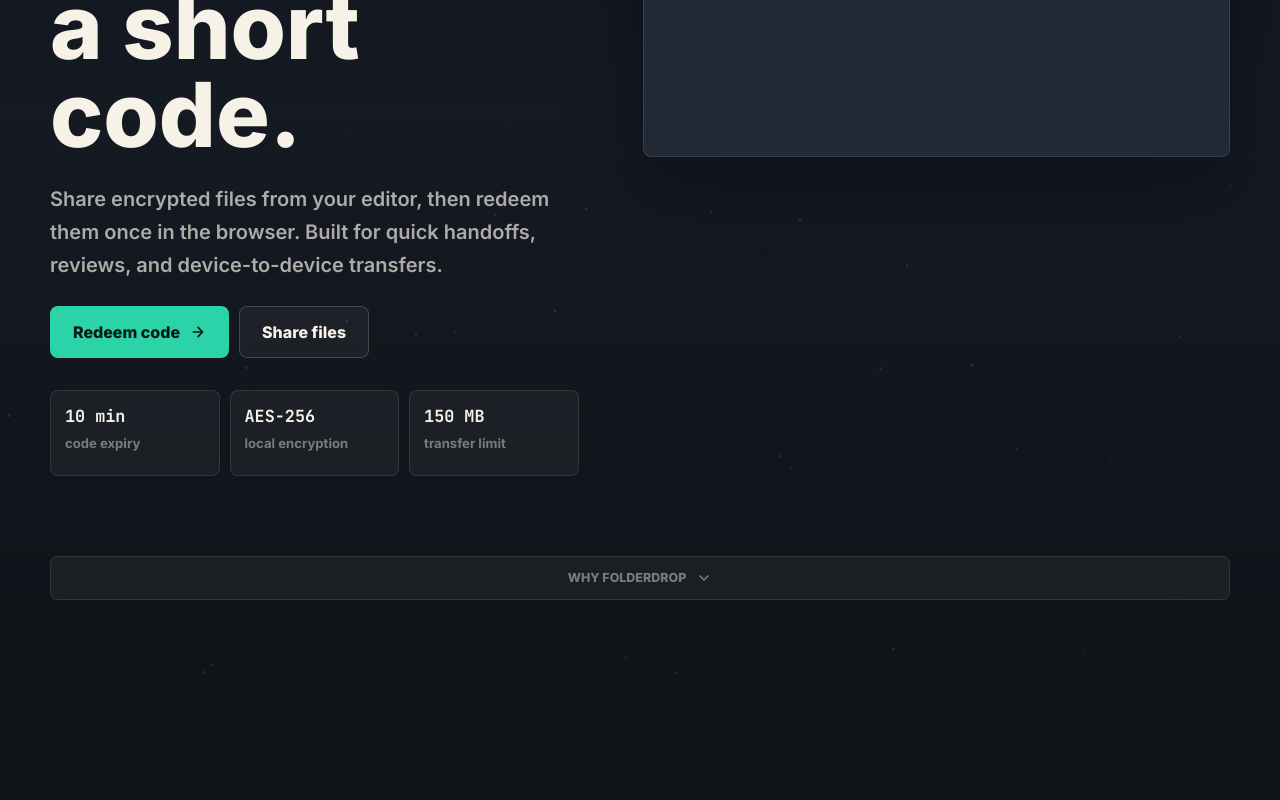
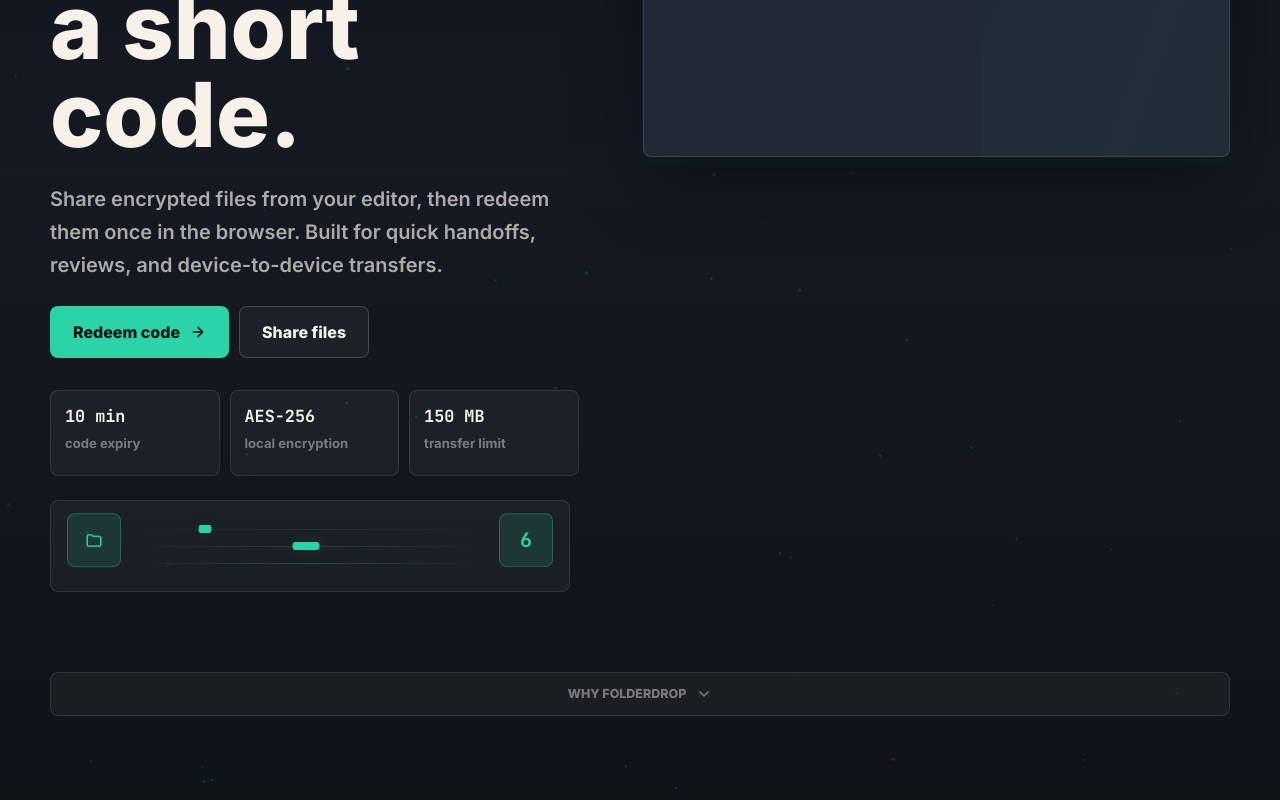
Before and after one commit to Bimal-bit/FolderDrop, a React (Vite) app in the folder web-ui/: page / in a window 1280 px wide. Shown: the part 505-1305 px from the top of the page. Before the commit the page ends 1189 px from the top, so only its background shows below. Built offline with nearby package versions, Linux system fonts and the light colour scheme.

Commit message:
Initial FolderDrop project

```diff
--- a/web-ui/src/App.tsx
+++ b/web-ui/src/App.tsx
@@ -40,6 +40,33 @@
     <svg width="16" height="16" fill="none" viewBox="0 0 24 24" stroke="currentColor" strokeWidth="2.5" strokeLinecap="round" strokeLinejoin="round">
       <path d="M5 12h14M12 5l7 7-7 7" />
     </svg>
+  );
+}
+
+function TransferSignal() {
+  return (
+    <motion.div
+      className="transfer-signal"
+      aria-hidden="true"
+      initial={{ opacity: 0, y: 16 }}
+      animate={{ opacity: 1, y: 0 }}
+      transition={{ delay: 0.22, duration: 0.48, ease: [0.22, 1, 0.36, 1] }}
+    >
+      <div className="signal-node signal-node-left">
+        <FolderIcon />
+      </div>
+      <div className="signal-lanes">
+        <span className="signal-lane" />
+        <span className="signal-lane signal-lane-mid" />
+        <span className="signal-lane" />
+        <span className="signal-packet signal-packet-a" />
+        <span className="signal-packet signal-packet-b" />
+        <span className="signal-packet signal-packet-c" />
+      </div>
+      <div className="signal-node signal-node-right">
+        <span>6</span>
+      </div>
+    </motion.div>
   );
 }
 
@@ -240,6 +267,7 @@
                   </div>
                 ))}
               </div>
+              <TransferSignal />
             </motion.div>
 
             <section className="card-wrap" aria-live="polite" aria-label="Transfer panel">
--- a/web-ui/src/index.css
+++ b/web-ui/src/index.css
@@ -143,6 +143,50 @@
   to { opacity: 1; transform: translateX(0); }
 }
 
+@keyframes soft-rise {
+  0% { opacity: 0; transform: translateY(18px); }
+  100% { opacity: 1; transform: translateY(0); }
+}
+
+@keyframes signal-float {
+  0%, 100% { transform: translateY(0); }
+  50% { transform: translateY(-6px); }
+}
+
+@keyframes packet-flow {
+  0% { left: 7%; opacity: 0; transform: translateY(-50%) scaleX(0.35); }
+  12% { opacity: 1; }
+  78% { opacity: 1; }
+  100% { left: 86%; opacity: 0; transform: translateY(-50%) scaleX(1); }
+}
+
+@keyframes lane-pulse {
+  0%, 100% { opacity: 0.36; }
+  50% { opacity: 0.9; }
+}
+
+@keyframes panel-scan {
+  0% { transform: translateX(-120%); opacity: 0; }
+  22% { opacity: 1; }
+  58% { opacity: 0.55; }
+  100% { transform: translateX(120%); opacity: 0; }
+}
+
+@keyframes glow-border {
+  0%, 100% { border-color: var(--border); box-shadow: var(--card-shadow); }
+  50% { border-color: var(--drop-border); box-shadow: var(--card-shadow), var(--accent-glow); }
+}
+
+@keyframes icon-breathe {
+  0%, 100% { transform: scale(1); }
+  50% { transform: scale(1.06); }
+}
+
+@keyframes digit-ready {
+  0%, 100% { transform: translateY(0); }
+  50% { transform: translateY(-2px); }
+}
+
 .particle-canvas {
   position: fixed;
   inset: 0;
@@ -208,6 +252,7 @@
 .brand-icon {
   width: 42px;
   height: 42px;
+  animation: icon-breathe 4.8s ease-in-out infinite;
 }
 
 .nav-status {
@@ -298,6 +343,7 @@
   font-weight: 800;
   line-height: 0.98;
   letter-spacing: 0;
+  animation: soft-rise 0.58s ease both;
 }
 
 .hero-sub {
@@ -306,6 +352,7 @@
   font-size: clamp(1rem, 2vw, 1.25rem);
   font-weight: 600;
   line-height: 1.65;
+  animation: soft-rise 0.62s ease 0.08s both;
 }
 
 .hero-actions {
@@ -317,6 +364,7 @@
 .cta,
 .download-btn,
 .upload-start-btn {
+  position: relative;
   display: inline-flex;
   align-items: center;
   justify-content: center;
@@ -328,7 +376,26 @@
   color: var(--accent-ink);
   font-weight: 800;
   letter-spacing: 0;
+  overflow: hidden;
   transition: transform 180ms ease, box-shadow 180ms ease, opacity 180ms ease;
+}
+
+.cta::before,
+.download-btn::before,
+.upload-start-btn::before {
+  content: '';
+  position: absolute;
+  inset: 0;
+  background: linear-gradient(110deg, transparent 0%, rgba(255, 255, 255, 0.22) 45%, transparent 70%);
+  transform: translateX(-120%);
+  transition: transform 520ms ease;
+}
+
+.cta > *,
+.download-btn > *,
+.upload-start-btn > * {
+  position: relative;
+  z-index: 1;
 }
 
 .cta {
@@ -349,6 +416,12 @@
   box-shadow: var(--accent-glow);
 }
 
+.cta:hover::before,
+.download-btn:hover:not(:disabled)::before,
+.upload-start-btn:hover:not(:disabled)::before {
+  transform: translateX(120%);
+}
+
 .trust-strip {
   display: grid;
   grid-template-columns: repeat(3, minmax(0, 1fr));
@@ -363,6 +436,22 @@
   border: 1px solid var(--border);
   border-radius: 8px;
   background: var(--surface-soft);
+  animation: soft-rise 0.48s ease both;
+  transition: transform 180ms ease, border-color 180ms ease, background 180ms ease;
+}
+
+.trust-item:nth-child(2) {
+  animation-delay: 0.08s;
+}
+
+.trust-item:nth-child(3) {
+  animation-delay: 0.16s;
+}
+
+.trust-item:hover {
+  transform: translateY(-2px);
+  border-color: var(--drop-border);
+  background: var(--accent-soft);
 }
 
 .trust-item strong {
@@ -381,6 +470,110 @@
   line-height: 1.35;
 }
 
+.transfer-signal {
+  position: relative;
+  display: grid;
+  grid-template-columns: 54px 1fr 54px;
+  align-items: center;
+  gap: 12px;
+  width: min(100%, 520px);
+  min-height: 92px;
+  padding: 16px;
+  border: 1px solid var(--border);
+  border-radius: 8px;
+  background: var(--surface-soft);
+  overflow: hidden;
+}
+
+.transfer-signal::before {
+  content: '';
+  position: absolute;
+  inset: 0;
+  background:
+    linear-gradient(90deg, transparent, var(--accent-soft), transparent);
+  animation: panel-scan 5.5s ease-in-out infinite;
+  pointer-events: none;
+}
+
+.signal-node {
+  position: relative;
+  z-index: 1;
+  display: inline-flex;
+  align-items: center;
+  justify-content: center;
+  width: 54px;
+  height: 54px;
+  border: 1px solid var(--drop-border);
+  border-radius: 8px;
+  background: var(--accent-dim);
+  color: var(--accent);
+  animation: signal-float 3.6s ease-in-out infinite;
+}
+
+.signal-node-right {
+  animation-delay: 0.4s;
+}
+
+.signal-node-right span {
+  font-family: 'JetBrains Mono', monospace;
+  font-size: 1.25rem;
+  font-weight: 800;
+}
+
+.signal-lanes {
+  position: relative;
+  height: 54px;
+}
+
+.signal-lane {
+  position: absolute;
+  left: 0;
+  right: 0;
+  top: 50%;
+  height: 1px;
+  background: linear-gradient(90deg, transparent, var(--drop-border), transparent);
+  animation: lane-pulse 2.8s ease-in-out infinite;
+}
+
+.signal-lane:first-child {
+  top: 18%;
+  animation-delay: 0.3s;
+}
+
+.signal-lane-mid {
+  animation-delay: 0.8s;
+}
+
+.signal-lane:nth-child(3) {
+  top: 82%;
+  animation-delay: 1.2s;
+}
+
+.signal-packet {
+  position: absolute;
+  top: 50%;
+  left: 7%;
+  width: 42px;
+  height: 8px;
+  border-radius: 999px;
+  background: var(--accent);
+  box-shadow: 0 0 18px var(--accent-dim);
+  transform: translateY(-50%);
+  animation: packet-flow 3.8s ease-in-out infinite;
+}
+
+.signal-packet-b {
+  top: 18%;
+  width: 30px;
+  animation-delay: 0.9s;
+}
+
+.signal-packet-c {
+  top: 82%;
+  width: 24px;
+  animation-delay: 1.75s;
+}
+
 .card-wrap {
   width: 100%;
 }
@@ -393,7 +586,17 @@
   border-radius: 8px;
   background: var(--surface-strong);
   box-shadow: var(--card-shadow);
-  animation: fade-in 0.4s ease both;
+  animation: fade-in 0.4s ease both, glow-border 7s ease-in-out infinite;
+}
+
+.card::after {
+  content: '';
+  position: absolute;
+  inset: 0;
+  background: linear-gradient(110deg, transparent 0%, var(--accent-soft) 42%, transparent 68%);
+  transform: translateX(-120%);
+  animation: panel-scan 6.8s ease-in-out 1.2s infinite;
+  pointer-events: none;
 }
 
 .app-card {
@@ -451,6 +654,7 @@
 }
 
 .mode-btn {
+  position: relative;
   display: flex;
   min-height: 154px;
   flex-direction: column;
@@ -462,13 +666,33 @@
   background: var(--surface-soft);
   color: var(--text-primary);
   text-align: left;
+  overflow: hidden;
   transition: transform 180ms ease, border-color 180ms ease, background 180ms ease;
+}
+
+.mode-btn::after,
+.feat-card::after,
+.drop-zone::after {
+  content: '';
+  position: absolute;
+  inset: 0;
+  background: linear-gradient(115deg, transparent 0%, var(--accent-soft) 46%, transparent 72%);
+  transform: translateX(-125%);
+  transition: transform 520ms ease;
+  pointer-events: none;
 }
 
 .mode-btn:hover {
   transform: translateY(-2px);
   border-color: var(--accent);
   background: var(--accent-soft);
+}
+
+.mode-btn:hover::after,
+.feat-card:hover::after,
+.drop-zone:hover::after,
+.drop-zone--active::after {
+  transform: translateX(125%);
 }
 
 .mode-btn-label {
@@ -536,11 +760,13 @@
 }
 
 .feat-card {
+  position: relative;
   min-height: 214px;
   padding: 22px;
   border: 1px solid var(--border);
   border-radius: 8px;
   background: var(--surface-soft);
+  overflow: hidden;
   transition: transform 180ms ease, border-color 180ms ease, box-shadow 180ms ease;
 }
 
@@ -764,6 +990,7 @@
   border-radius: 8px;
   background: var(--drop-bg);
   text-align: center;
+  overflow: hidden;
   transition: transform 180ms ease, border-color 180ms ease, box-shadow 180ms ease, background 180ms ease;
 }
 
@@ -974,6 +1201,7 @@
 .otp-digit {
   border-color: var(--drop-border);
   background: var(--accent-soft);
+  animation: digit-ready 1.8s ease-in-out infinite;
 }
 
 .otp-box::placeholder {
@@ -1273,6 +1501,17 @@
     font-size: clamp(2.35rem, 12vw, 3.75rem);
   }
 
+  .transfer-signal {
+    grid-template-columns: 46px 1fr 46px;
+    min-height: 78px;
+    padding: 12px;
+  }
+
+  .signal-node {
+    width: 46px;
+    height: 46px;
+  }
+
   .trust-strip,
   .mode-buttons,
   .feat-grid,
@@ -1304,6 +1543,17 @@
   }
 }
 
+@media (prefers-reduced-motion: reduce) {
+  *,
+  *::before,
+  *::after {
+    animation-duration: 0.001ms !important;
+    animation-iteration-count: 1 !important;
+    scroll-behavior: auto !important;
+    transition-duration: 0.001ms !important;
+  }
+}
+
 @media (max-width: 420px) {
   .top-nav {
     padding-inline: 14px;
```
